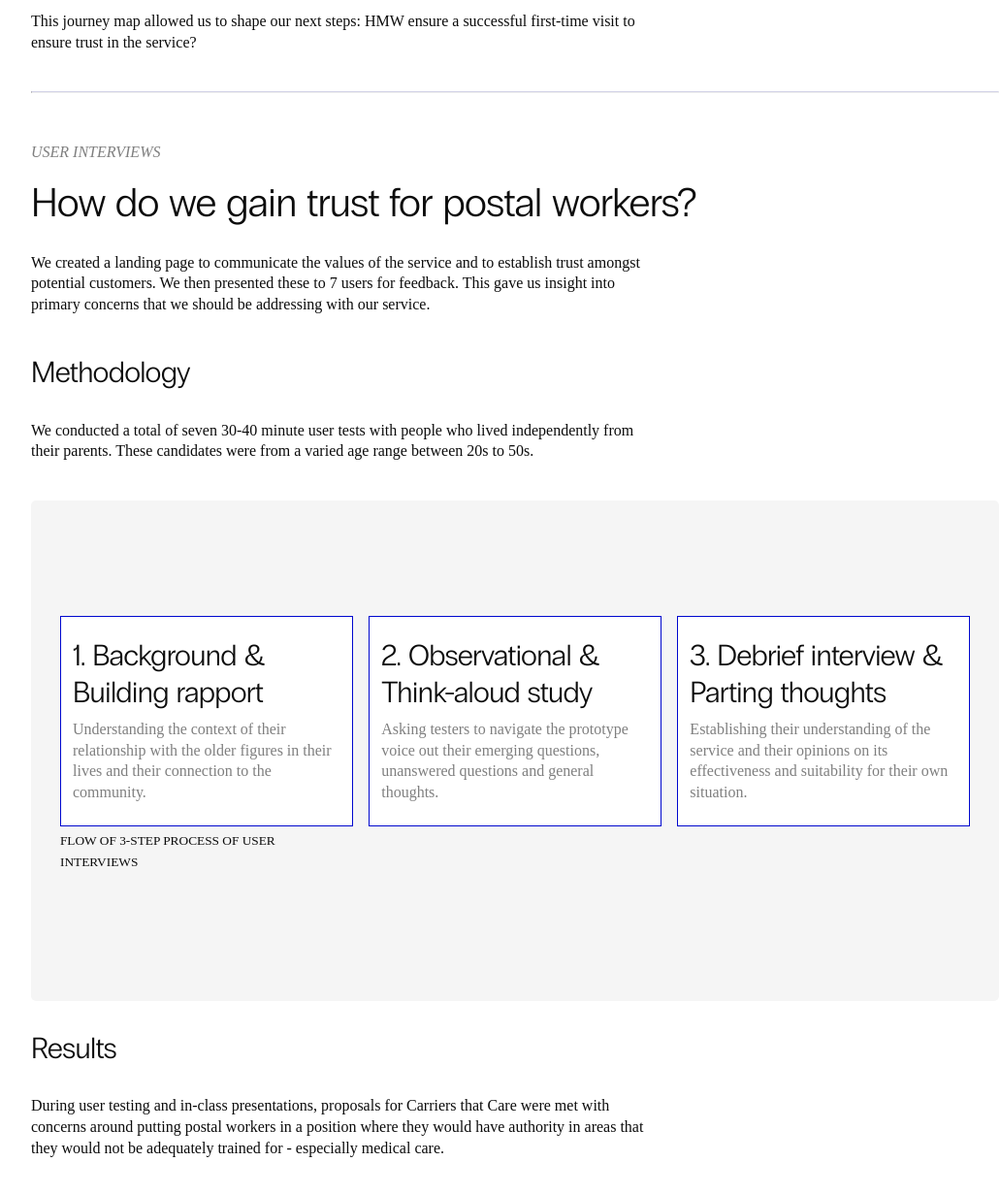
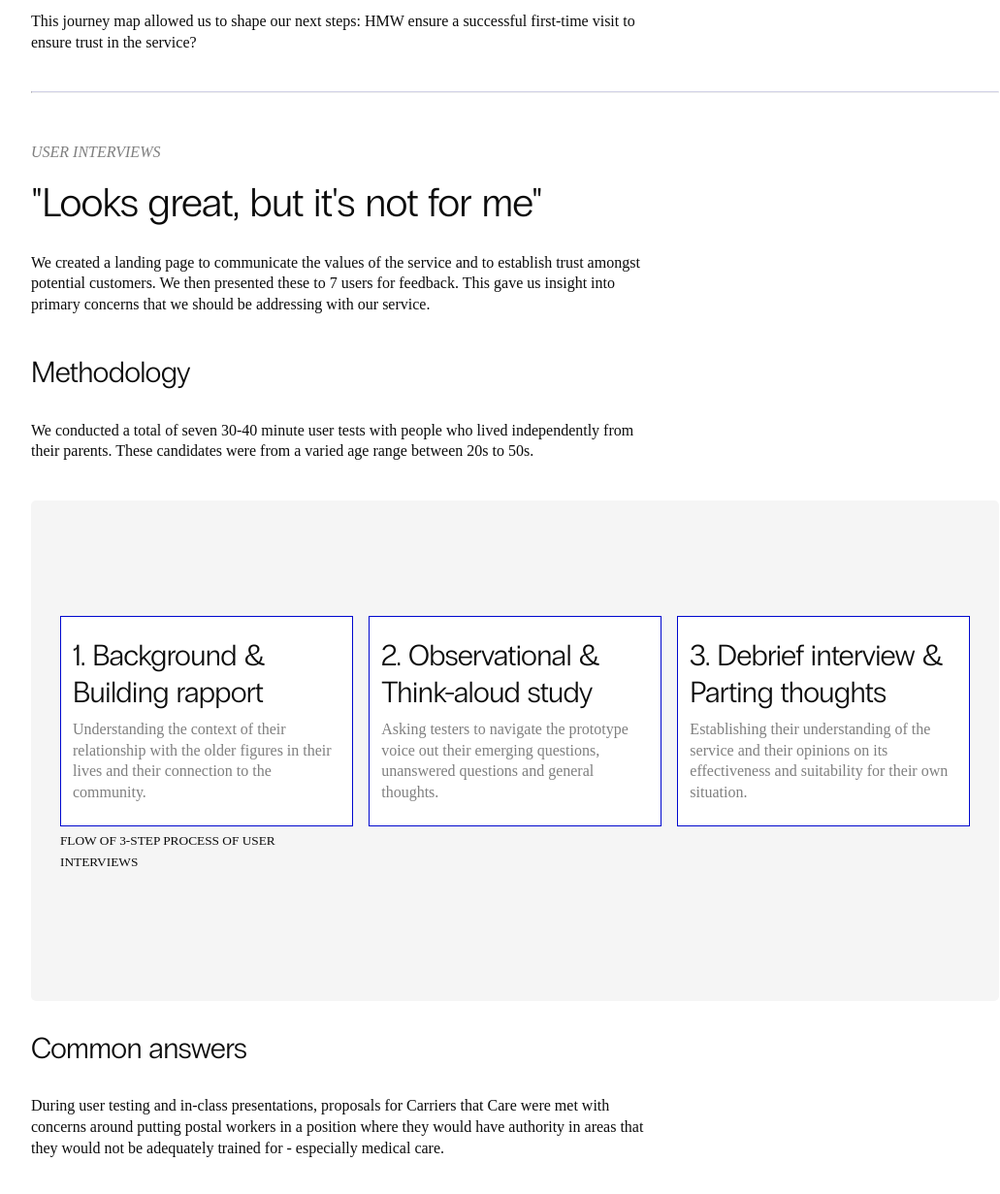
Before and after one commit to erikawawawa/erikawawawa.github.io, an Astro site: page /carriersthatcare in a window 1280 px wide. Shown: the part 4964-6195 px from the top of the page at 97% size, without its empty margins (224-1255 px from the left). Built offline with nearby package versions, Linux system fonts and the light colour scheme; Astro itself is replaced by a stand-in of ours; a web font is replaced by a local one.

Commit message:
Update carriersthatcare.astro

```diff
--- a/src/pages/carriersthatcare.astro
+++ b/src/pages/carriersthatcare.astro
@@ -300,7 +300,9 @@ digitally-disconnected seniors living independently in Canada?
     <hr>
 
     <p class="headline">USER INTERVIEWS</p>
-    <h2 class="headline-h2">How do we gain trust for postal workers?</h2>
+    <h2 class="headline-h2">"Looks great, but it's not for me"</h2>
+
+    <!-- <h2 class="headline-h2">How do we gain trust for postal workers?</h2> -->
     <p>We created a landing page to communicate the values of the service and to establish trust amongst potential customers.
       We then presented these to 7 users for feedback. This gave us insight into primary concerns that we should be addressing with our service.
     </p>
@@ -328,7 +330,7 @@ FLOW OF 3-STEP PROCESS OF USER INTERVIEWS </span>
       </div>
     </div>
 
-    <h4>Results</h4>
+    <h4>Common answers</h4>
         <!-- <img src="/User Testing - questions.png"> -->
 
     <p>
```
